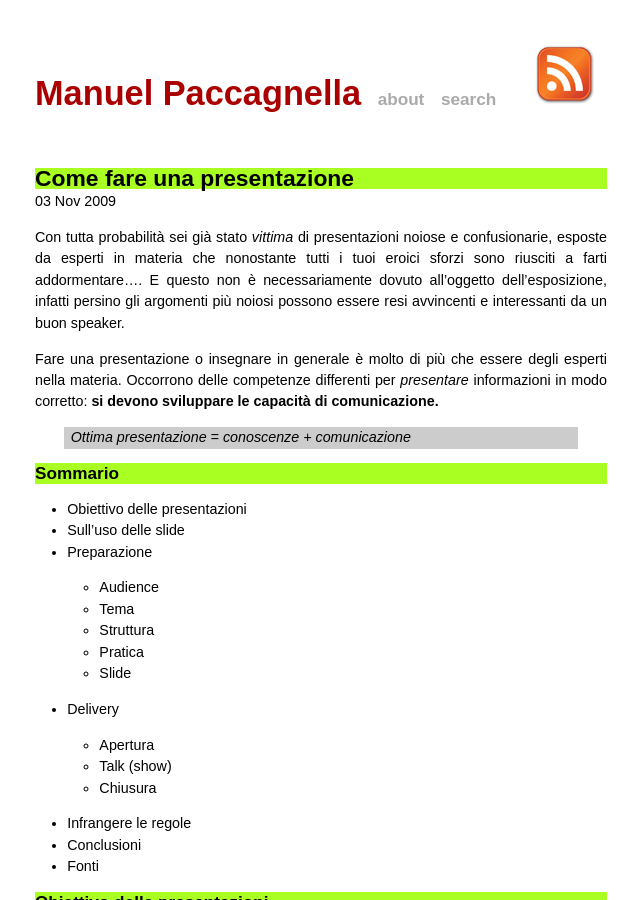
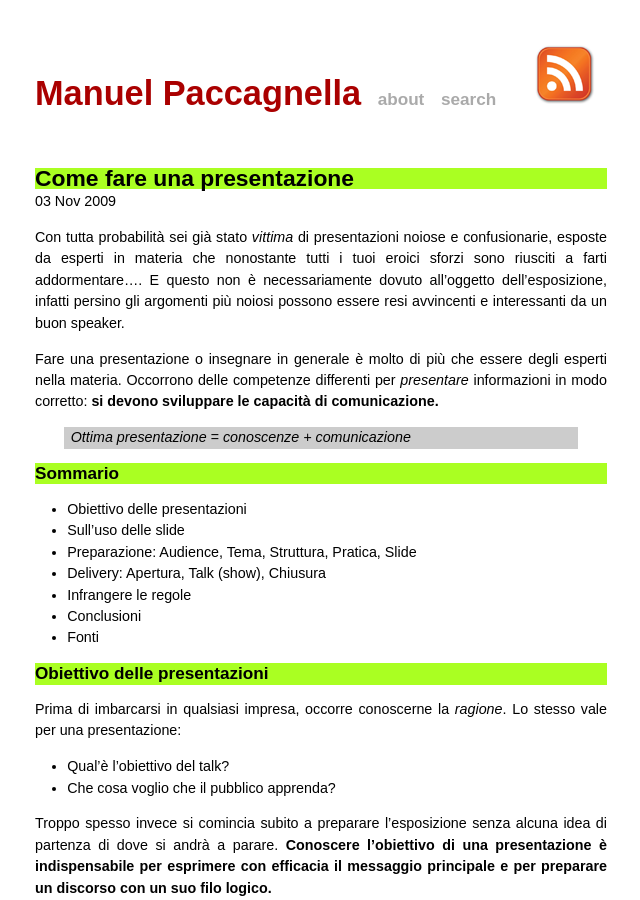
Before and after one commit to manuelp/manuelp.github.io, a Jekyll site: the page built from _posts/2009-11-03-come-fare-una-presentazione.markdown, in a window 1280 px wide and 900 px high. Shown: the whole window, without its empty margins (319-959 px from the left). Built offline with Jekyll 4.4.1, drawn with Linux system fonts in a browser that asks for light colours; comment, search, counter and statistics services are not loaded; part of the change alters nothing that is shown.

```diff
--- a/_posts/2009-11-03-come-fare-una-presentazione.markdown
+++ b/_posts/2009-11-03-come-fare-una-presentazione.markdown
@@ -12,21 +12,13 @@ Fare una presentazione o insegnare in generale è molto di più che essere degli
 
 ## Sommario
 
-- Obiettivo delle presentazioni
-- Sull'uso delle slide
-- Preparazione
-     - Audience
-     - Tema
-     - Struttura
-     - Pratica
-     - Slide
-- Delivery
-     - Apertura
-     - Talk (show)
-     - Chiusura
-- Infrangere le regole
-- Conclusioni
-- Fonti
+ - Obiettivo delle presentazioni
+ - Sull'uso delle slide
+ - Preparazione: Audience, Tema, Struttura, Pratica, Slide
+ - Delivery: Apertura, Talk (show), Chiusura
+ - Infrangere le regole
+ - Conclusioni
+ - Fonti
 
 ## Obiettivo delle presentazioni
 Prima di imbarcarsi in qualsiasi impresa, occorre conoscerne la *ragione*. Lo stesso vale per una presentazione:
```
